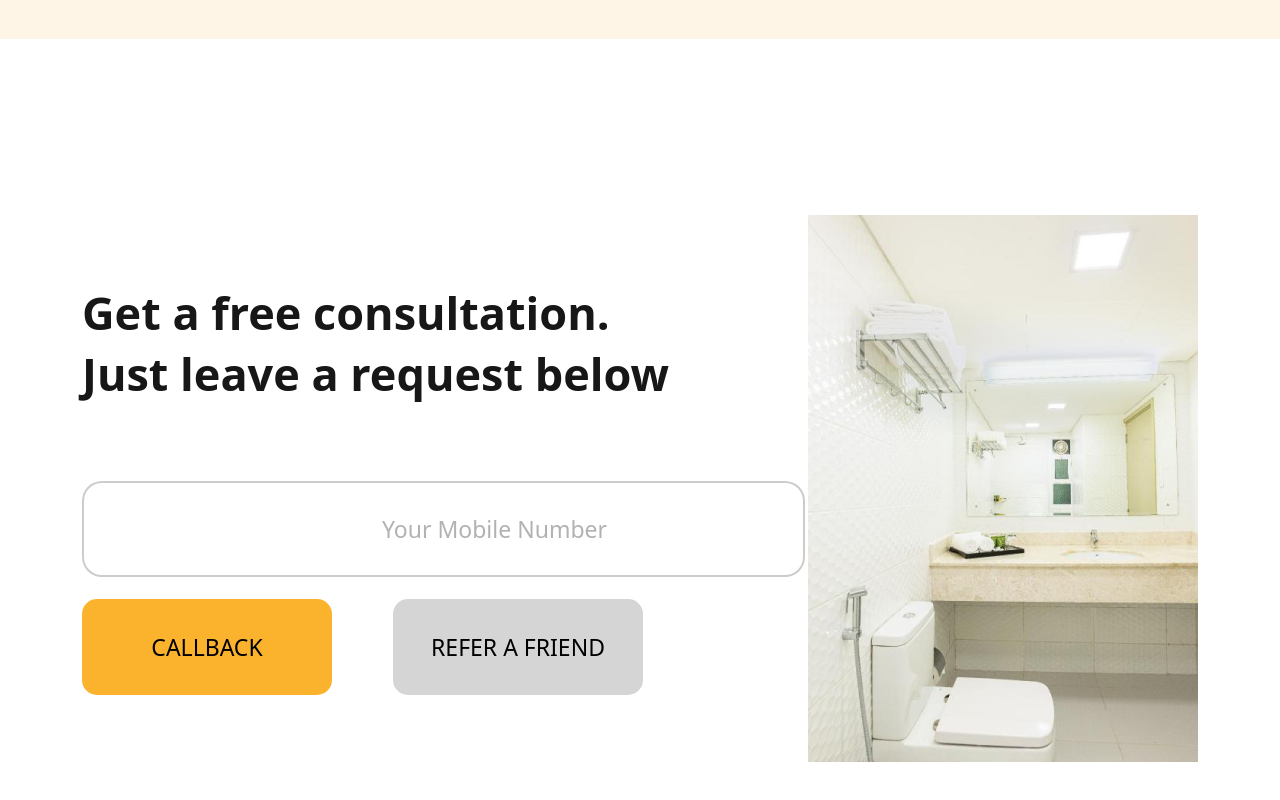
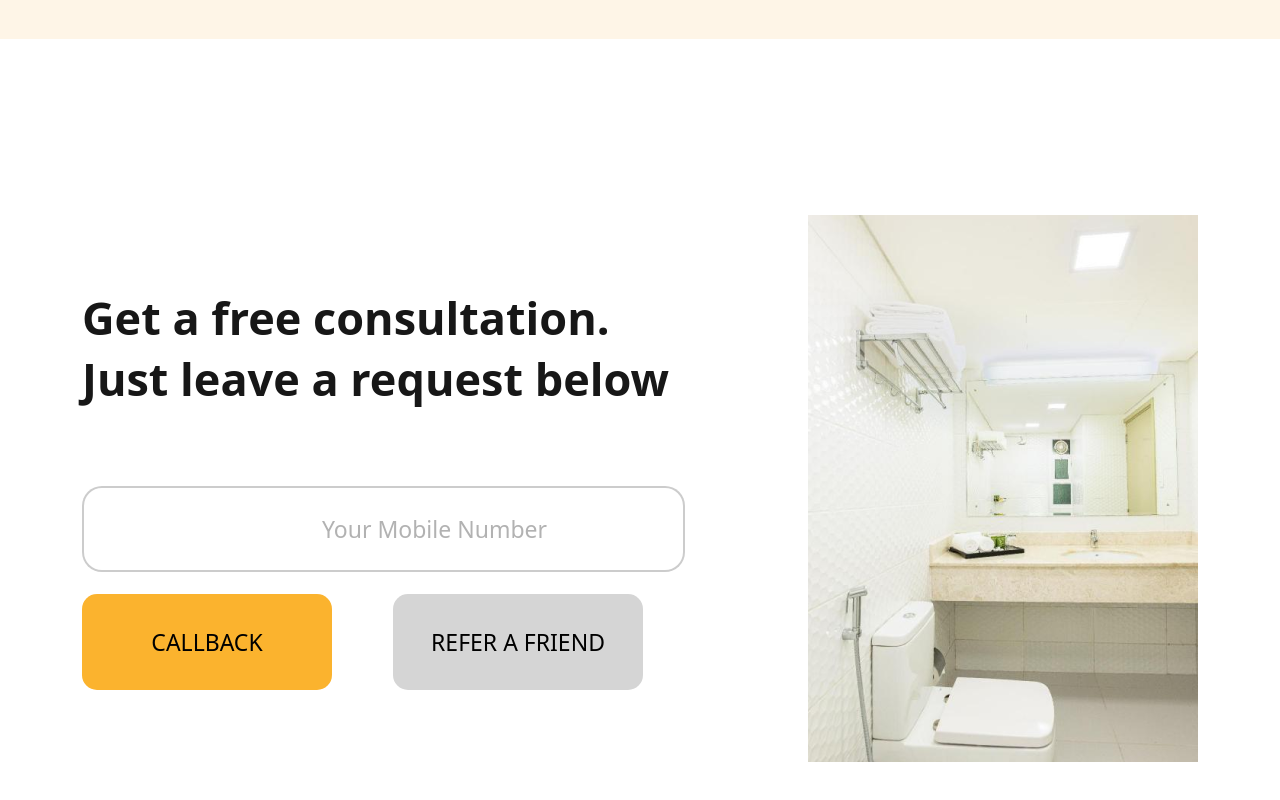
Before and after one commit to DilinJose/ginger-website, a React (Create React App) app: page / in a window 1280 px wide. Shown: the part 6016-6816 px from the top of the page. Built offline with nearby package versions, Linux system fonts and the light colour scheme.

Commit message:
responsive bug fixes design1

```diff
--- a/src/components/Consultations/Consultations.css
+++ b/src/components/Consultations/Consultations.css
@@ -78,7 +78,17 @@
 
 }
 
-@media only screen and (max-width: 1600px) {}
+@media only screen and (max-width: 1600px) {
+    .consultations-wrapper-one {
+        margin-right: 10px;
+    }
+    .consultations-wrapper-one-input {
+        width: 603px;
+        height: 86px;
+
+    }
+
+}
 
 @media only screen and (max-width: 1200px) {
     .consultations-wrapper {
```
